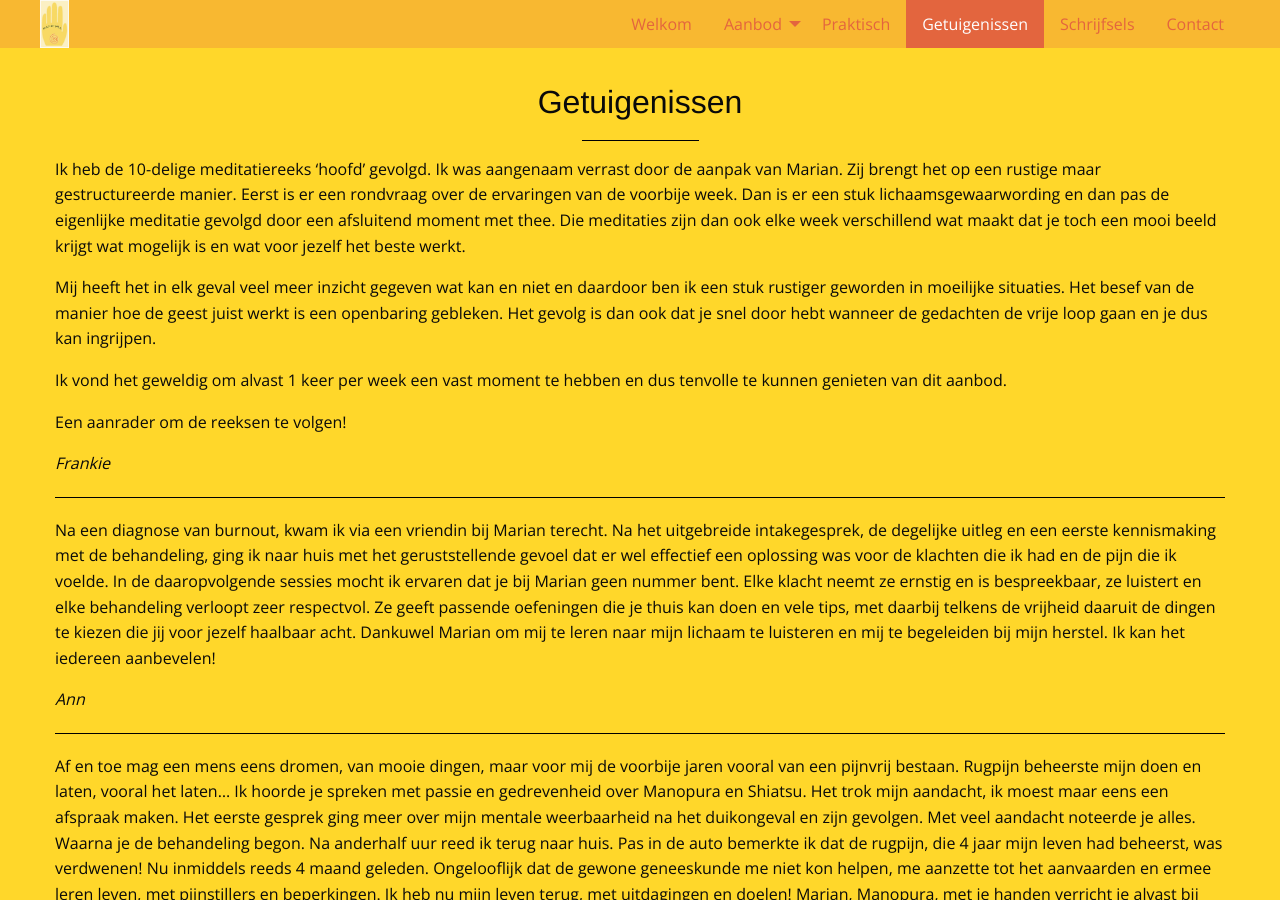
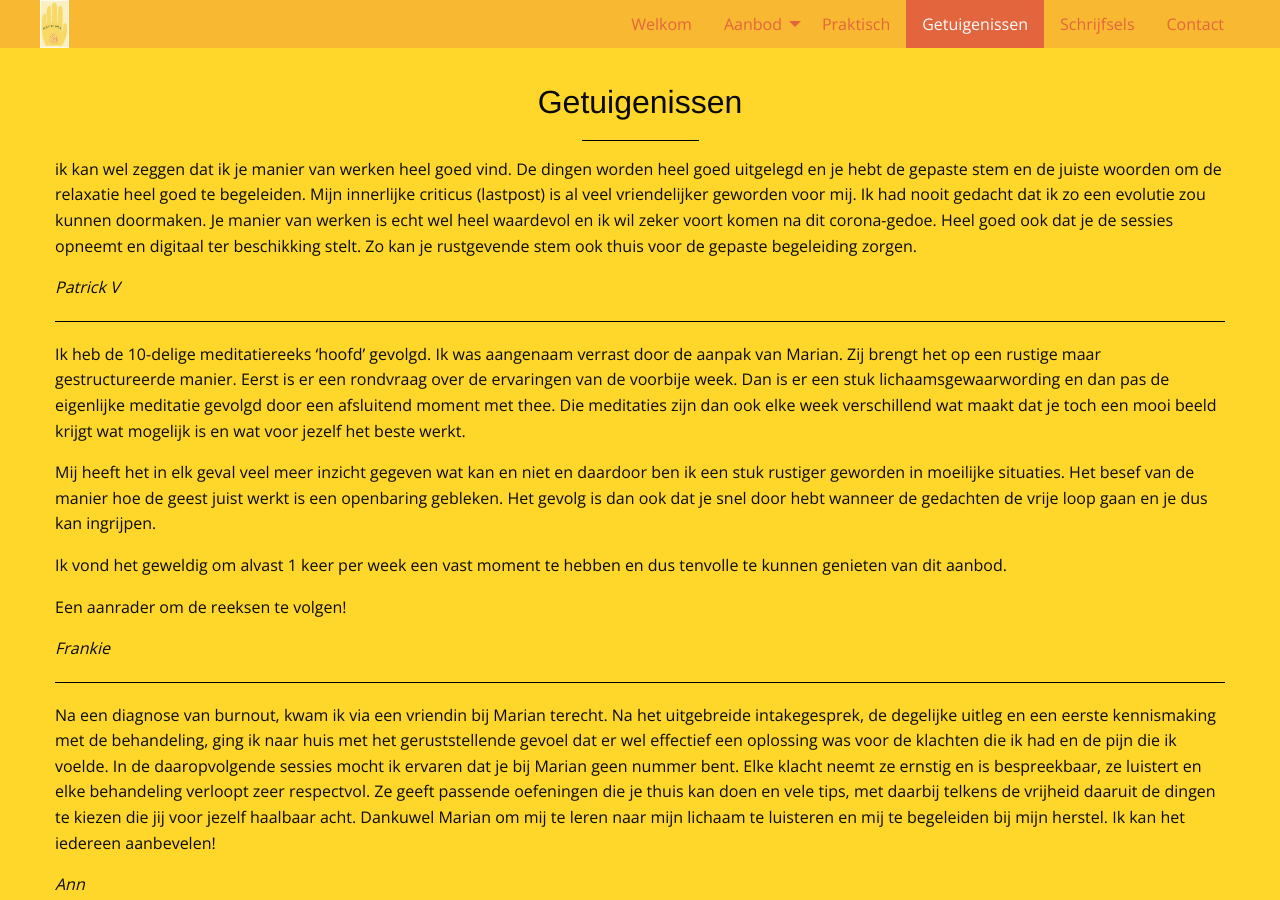
Before and after one commit to manopura/manopura.github.io, a Jekyll site: the page built from Getuigenissen.md, in a window 1280 px wide and 900 px high. Built offline with Jekyll 4.4.1, drawn with Linux system fonts in a browser that asks for light colours; nearby versions of some CDN libraries; our own code applies the rules of GitHub Pages for plain Markdown files.

Commit message:
Update Getuigenissen.md

```diff
--- a/Getuigenissen.md
+++ b/Getuigenissen.md
@@ -4,6 +4,11 @@
 ---
 # Getuigenissen
 
+ik kan wel zeggen dat ik je manier van werken heel goed vind. De dingen worden heel goed uitgelegd en je hebt de gepaste stem en de juiste woorden om de relaxatie heel goed te begeleiden. Mijn innerlijke criticus (lastpost) is al veel vriendelijker geworden voor mij. Ik had nooit gedacht dat ik zo een evolutie zou kunnen doormaken. Je manier van werken is echt wel heel waardevol en ik wil zeker voort komen na dit corona-gedoe. Heel goed ook dat je de sessies opneemt en digitaal ter beschikking stelt. Zo kan je rustgevende stem ook thuis voor de gepaste begeleiding zorgen.
+
+*Patrick V*
+
+---
 Ik heb de 10-delige meditatiereeks ‘hoofd’ gevolgd.
 Ik was aangenaam verrast door de aanpak van Marian.
 Zij brengt het op een rustige maar gestructureerde manier.
@@ -95,7 +100,7 @@
 
 Ondertussen twee maal behandeld door Marian. Ze neemt de tijd om naar u te luisteren en werkt op basis hiervan , buiten de behandeling ook tips hoe je met je lichaam en geest moet omgaan. Een aanrader in dit jachtig bestaan .
 
-*Patrick*
+*Patrick R*
 
 ---
 
```
